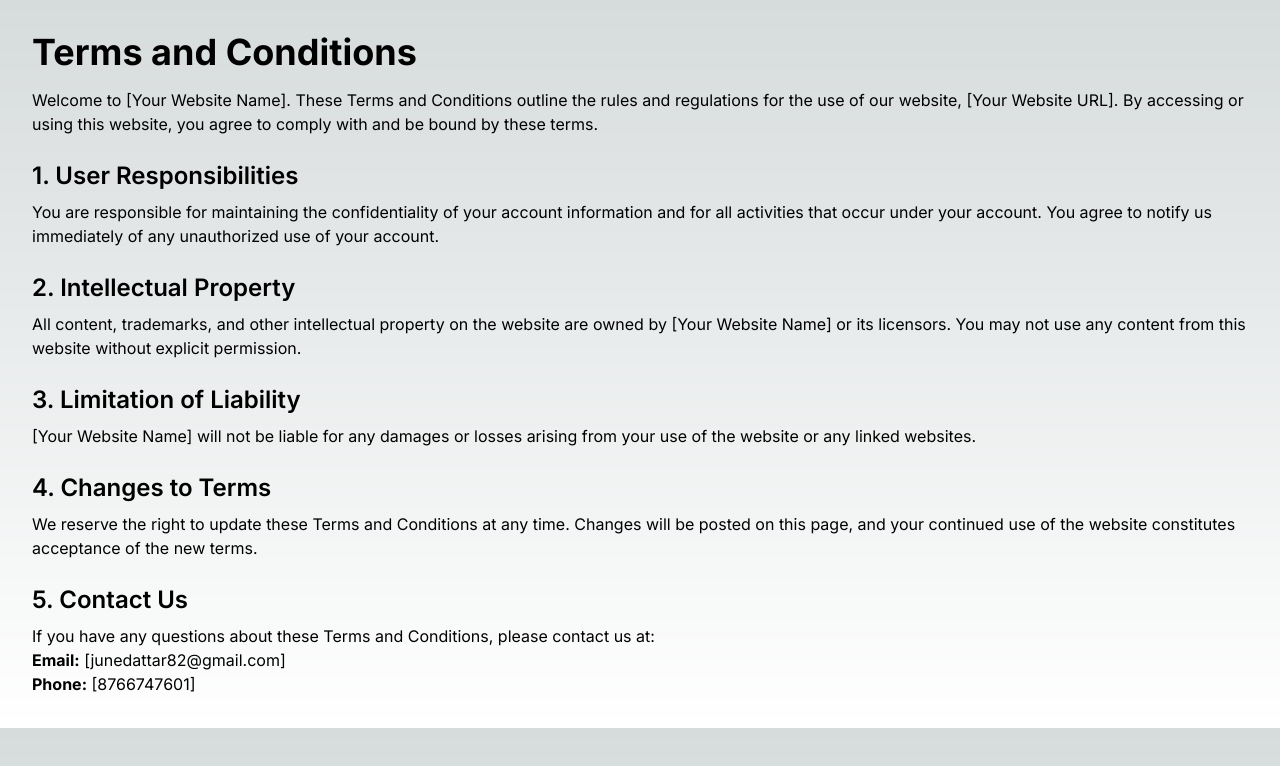
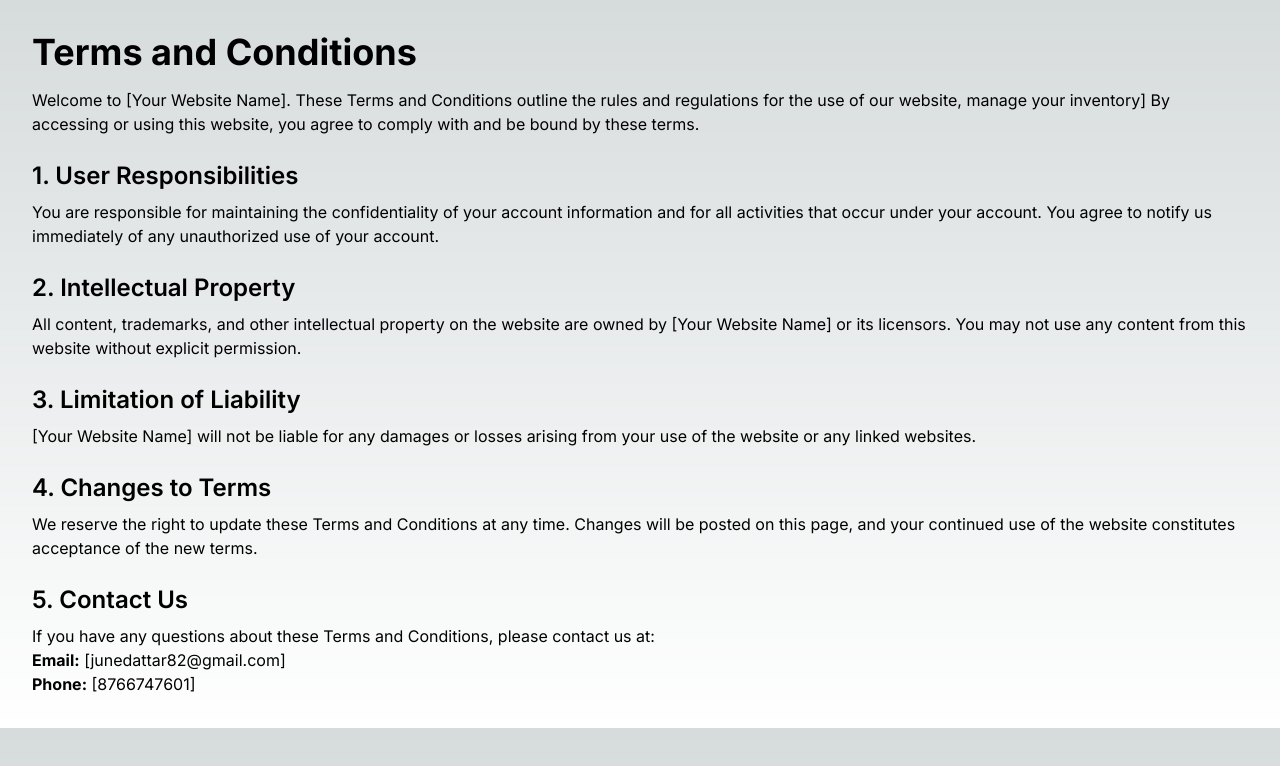
Before and after one commit to mahammedjunedattar/inventory-management, a Next.js app: page /Termsandconditions in a window 1280 px wide. Shown: the top 766 px of the page. Built offline with nearby package versions, Linux system fonts and the light colour scheme.

Commit message:
Update page.js

```diff
--- a/app/Termsandconditions/page.js
+++ b/app/Termsandconditions/page.js
@@ -5,7 +5,7 @@ const Termsandconditions = () => {
     <div className="container mx-auto p-8">
       <h1 className="text-4xl font-bold mb-4">Terms and Conditions</h1>
 
-      <p>Welcome to [Your Website Name]. These Terms and Conditions outline the rules and regulations for the use of our website, [Your Website URL]. By accessing or using this website, you agree to comply with and be bound by these terms.</p>
+      <p>Welcome to [Your Website Name]. These Terms and Conditions outline the rules and regulations for the use of our website, manage your inventory] By accessing or using this website, you agree to comply with and be bound by these terms.</p>
 
       <h2 className="text-2xl font-semibold mt-6 mb-2">1. User Responsibilities</h2>
       <p>You are responsible for maintaining the confidentiality of your account information and for all activities that occur under your account. You agree to notify us immediately of any unauthorized use of your account.</p>
```
